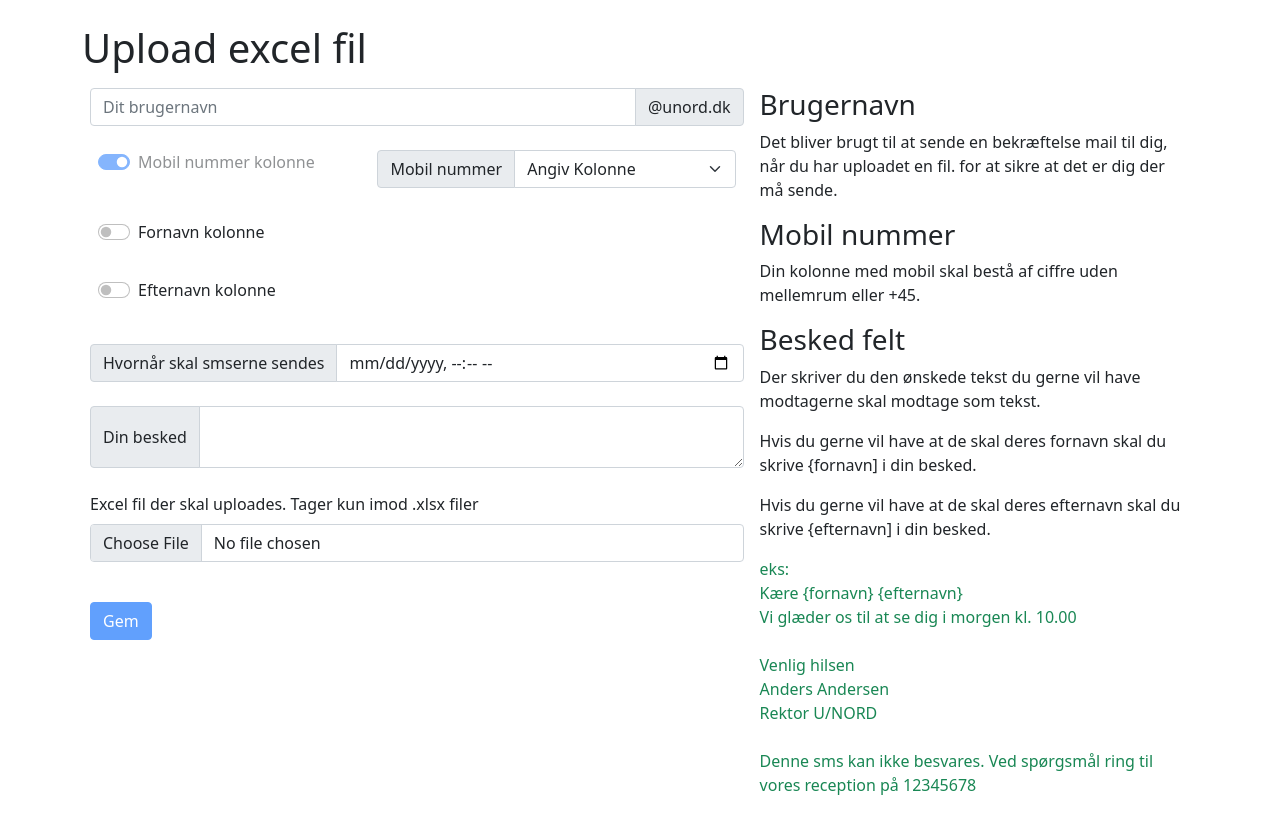
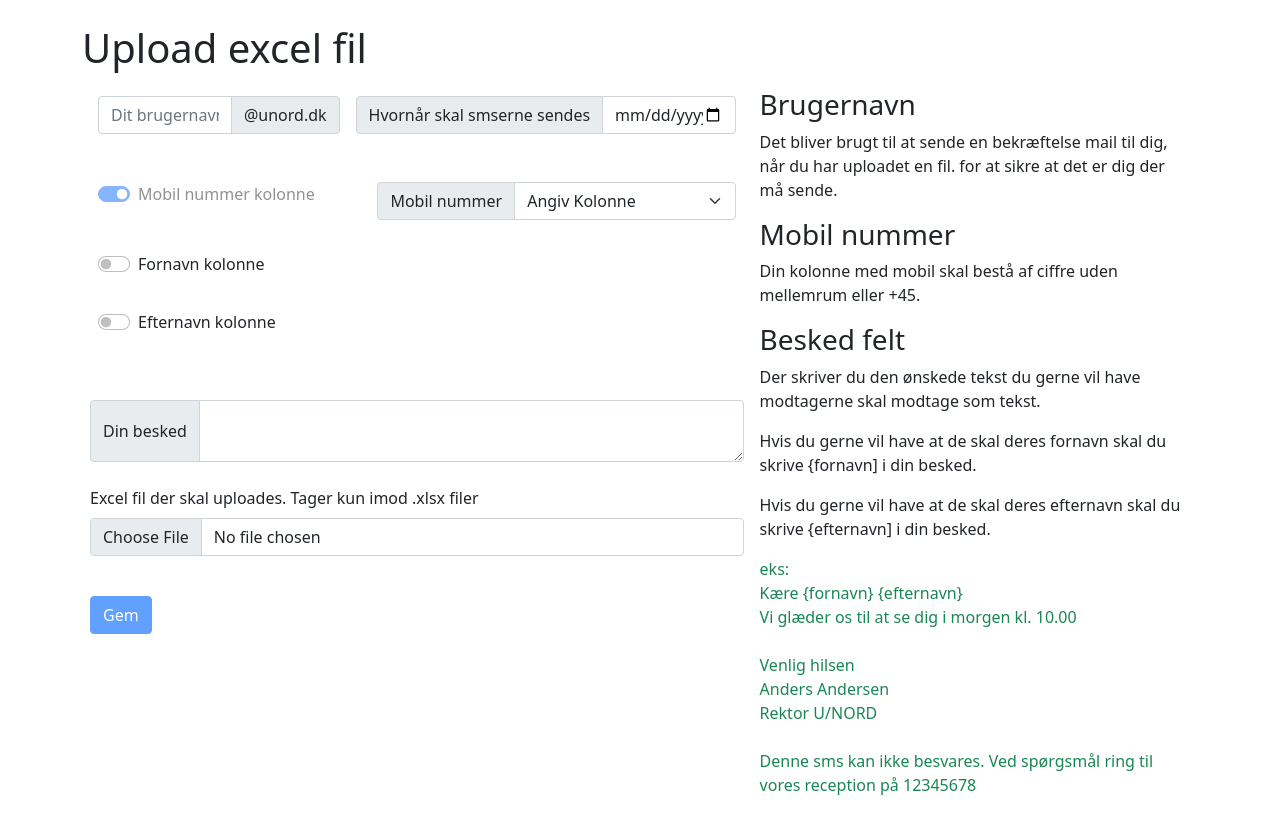
Before and after one commit to unord/sms-unord, a Django app: page /sms_app/sms_app/UploadSms/ in a window 1280 px wide. Shown: the part 64-901 px from the top of the page. Run offline with Django 4.2, Linux system fonts and the light colour scheme; parts of the project's set-up code (start-up, migrations or seed data) failed here and were passed over.

Commit message:
upload excel

```diff
--- a/sms_app/templates/sms_app/upload_sms_list.html
+++ b/sms_app/templates/sms_app/upload_sms_list.html
@@ -12,11 +12,25 @@ Upload excel fil
                 <form action="http://10.18.225.150:8001/sms_app/sms_app/ValidateExcel/" method="post" enctype="multipart/form-data">
                     {% csrf_token %}
                     {{ form.errors }}
+                    <table class="table table-borderless">
+        <tr>
+            <td>
                     <div class="input-group mb-3">
                         <input type="text" class="form-control" placeholder="Dit brugernavn" aria-label="Dit brugernavn"
                                aria-describedby="basic-addon2" id="id_username" name="username" required>
                         <span class="input-group-text" id="basic-addon2">@unord.dk</span>
                     </div>
+            </td>
+            <td>
+               <div class="input-group">
+                    <span class="input-group-text">Hvornår skal smserne sendes</span>
+
+<input class="form-control" type="datetime-local" id="id_sms-send" name="sms_send" min="2023-01-08T19:30" required>
+
+                </div>
+            </td>
+        </tr>
+                    </table>
 
 <table class="table table-borderless">
         <tr>
@@ -158,13 +172,8 @@ Upload excel fil
 
 
 
-                    <p>
-<div class="input-group">
-                    <span class="input-group-text">Hvornår skal smserne sendes</span>
 
-<input class="form-control" type="datetime-local" id="id_sms-send" name="sms_send" min="2023-01-08T19:30" required>
-
-                </div><br>
+<br>
 <div class="input-group">
                                 <span class="input-group-text">Din besked</span>
                                 <textarea class="form-control" aria-label="With textarea" id="id_message" name="message"  required></textarea>
```
